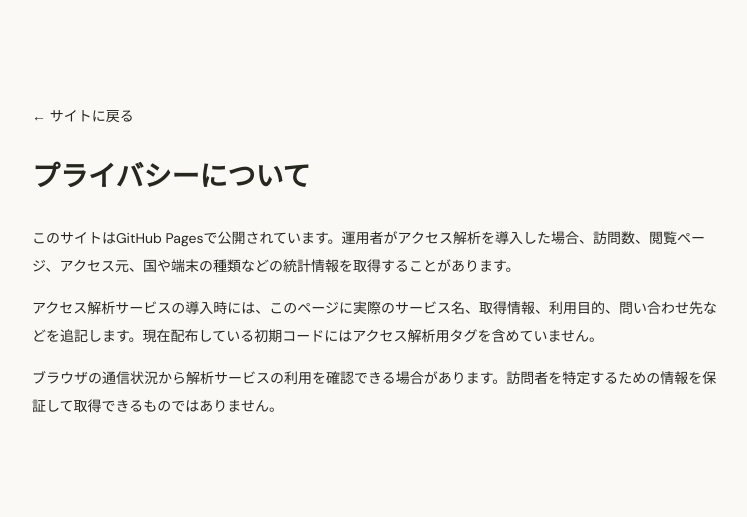
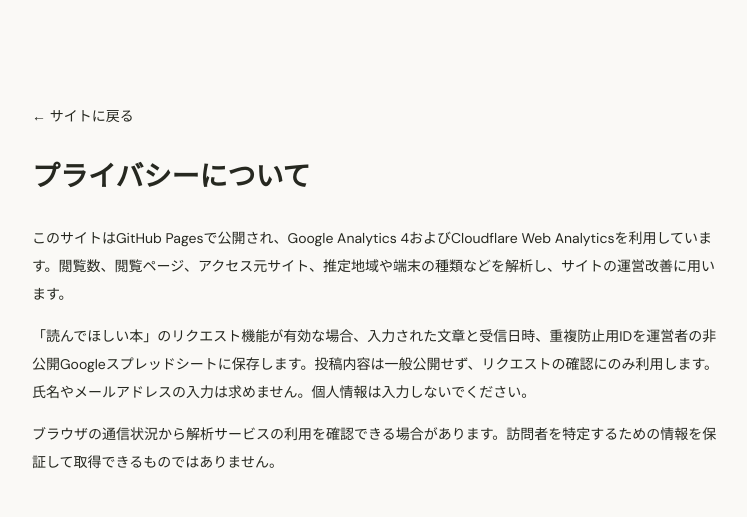
Before and after one commit to namunamuuuuuu/icarus20261117, a plain HTML site: page privacy.html in a window 1280 px wide. Shown: the whole page, without its empty margins (262-1009 px from the left). Drawn offline with Linux system fonts and the light colour scheme.

Commit message:
Explain analytics and book request data handling

```diff
--- a/privacy.html
+++ b/privacy.html
@@ -1 +1 @@
-<!doctype html><html lang="ja"><head><meta charset="utf-8"><meta name="viewport" content="width=device-width,initial-scale=1"><title>プライバシー｜icarus20261117</title><link rel="stylesheet" href="style.css"></head><body><main style="max-width:740px;margin:8vh auto;padding:24px;line-height:2"><p><a href="./">← サイトに戻る</a></p><h1>プライバシーについて</h1><p>このサイトはGitHub Pagesで公開されています。運用者がアクセス解析を導入した場合、訪問数、閲覧ページ、アクセス元、国や端末の種類などの統計情報を取得することがあります。</p><p>アクセス解析サービスの導入時には、このページに実際のサービス名、取得情報、利用目的、問い合わせ先などを追記します。現在配布している初期コードにはアクセス解析用タグを含めていません。</p><p>ブラウザの通信状況から解析サービスの利用を確認できる場合があります。訪問者を特定するための情報を保証して取得できるものではありません。</p></main></body></html>
+<!doctype html><html lang="ja"><head><meta charset="utf-8"><meta name="viewport" content="width=device-width,initial-scale=1"><title>プライバシー｜icarus20261117</title><link rel="stylesheet" href="style.css"></head><body><main style="max-width:740px;margin:8vh auto;padding:24px;line-height:2"><p><a href="./">← サイトに戻る</a></p><h1>プライバシーについて</h1><p>このサイトはGitHub Pagesで公開され、Google Analytics 4およびCloudflare Web Analyticsを利用しています。閲覧数、閲覧ページ、アクセス元サイト、推定地域や端末の種類などを解析し、サイトの運営改善に用います。</p><p>「読んでほしい本」のリクエスト機能が有効な場合、入力された文章と受信日時、重複防止用IDを運営者の非公開Googleスプレッドシートに保存します。投稿内容は一般公開せず、リクエストの確認にのみ利用します。氏名やメールアドレスの入力は求めません。個人情報は入力しないでください。</p><p>ブラウザの通信状況から解析サービスの利用を確認できる場合があります。訪問者を特定するための情報を保証して取得できるものではありません。</p></main></body></html>
```
